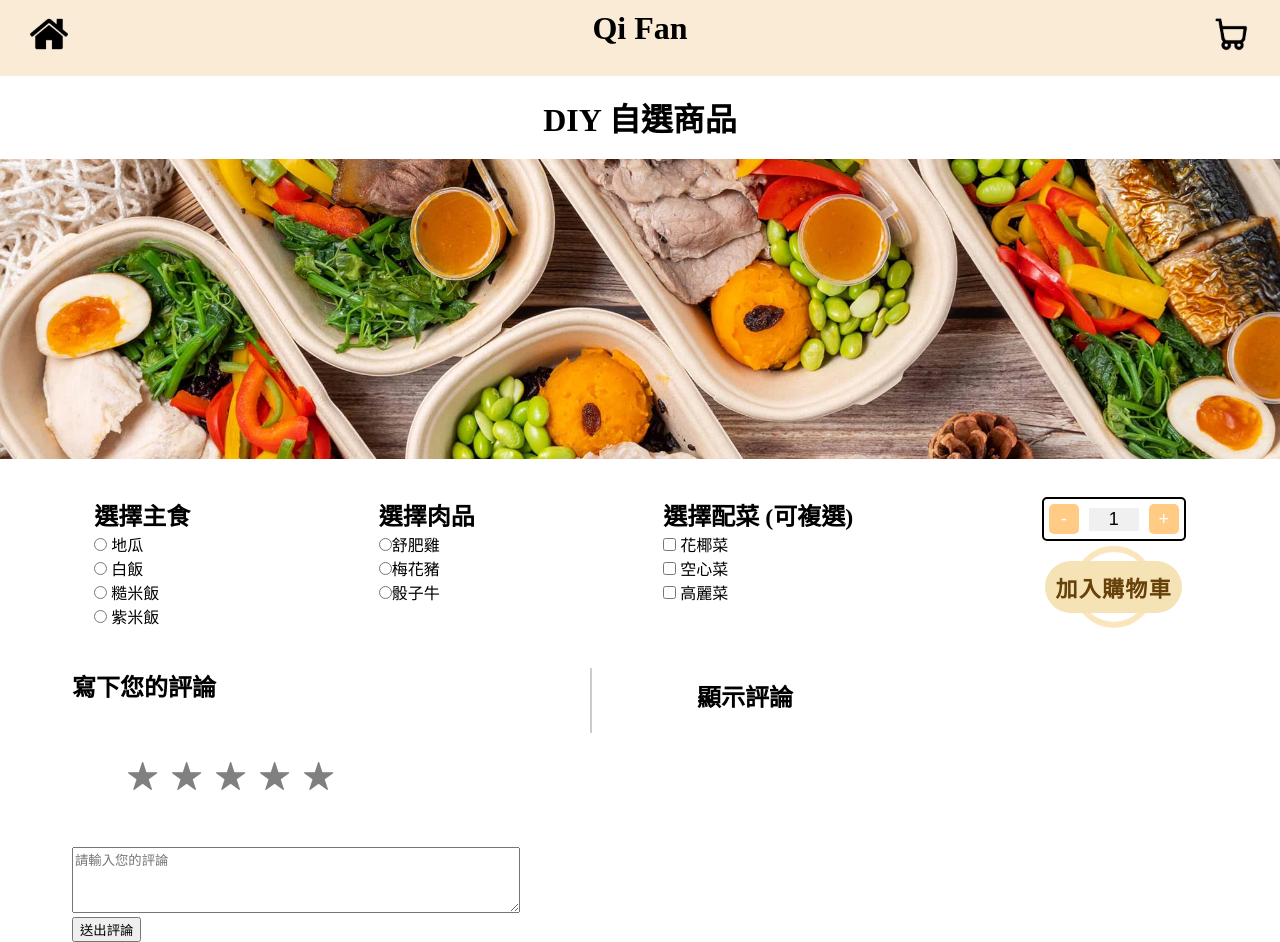
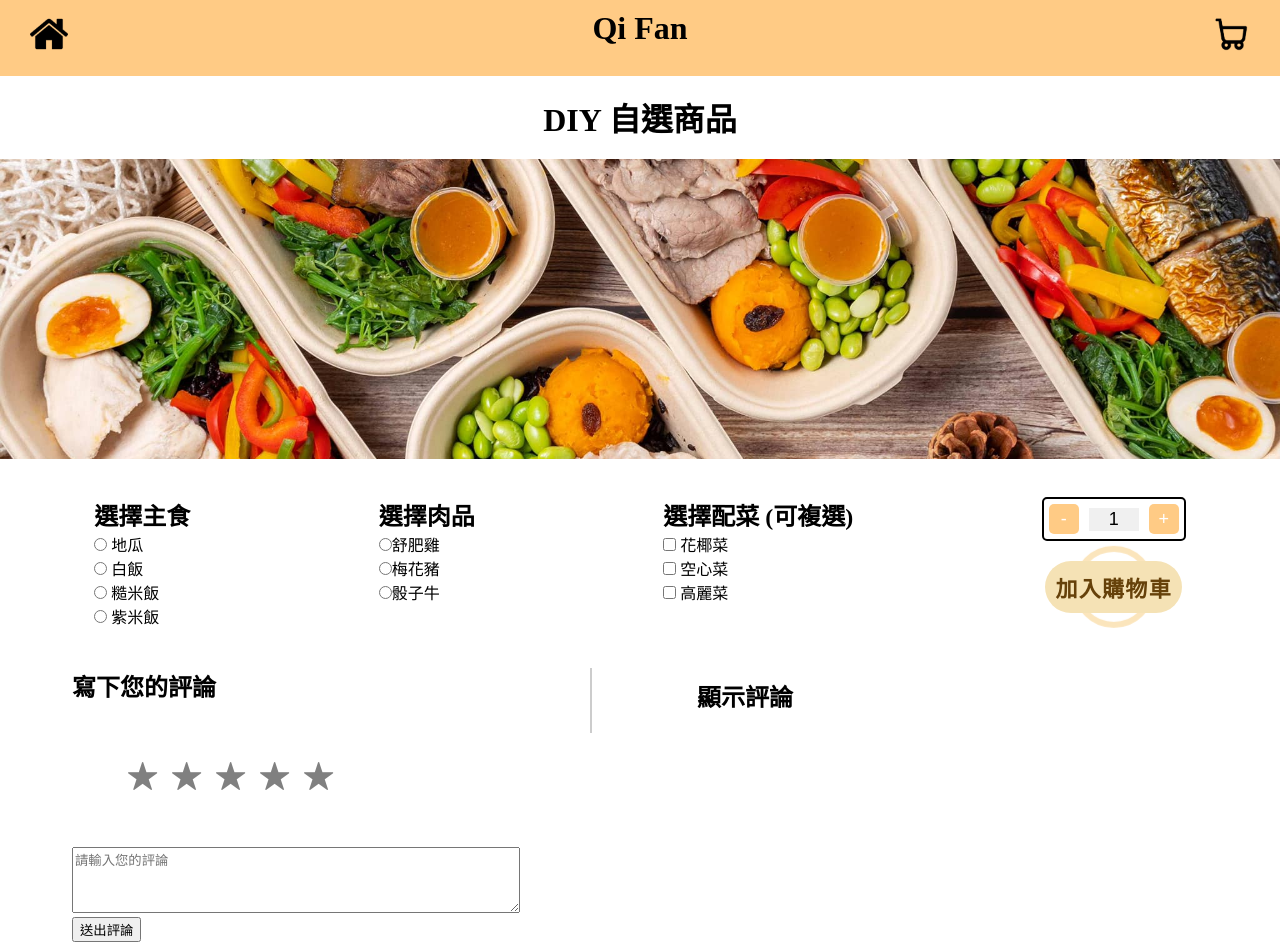
Before and after one commit to lianguuuuu/final1131, a website: page pages/diy_page.html in a window 1280 px wide. Drawn offline with Linux system fonts and the light colour scheme; a web font is replaced by a local one.

Commit message:
Update diy.css

```diff
--- a/assets/css/diy.css
+++ b/assets/css/diy.css
@@ -6,7 +6,7 @@
 /* 頁首樣式，背景顏色及內部排版 */
 header{
     height: 2cm;
-    background-color: antiquewhite;
+    background-color: #ffcb85;
     display: flex;
     justify-content: space-between;
 
```
